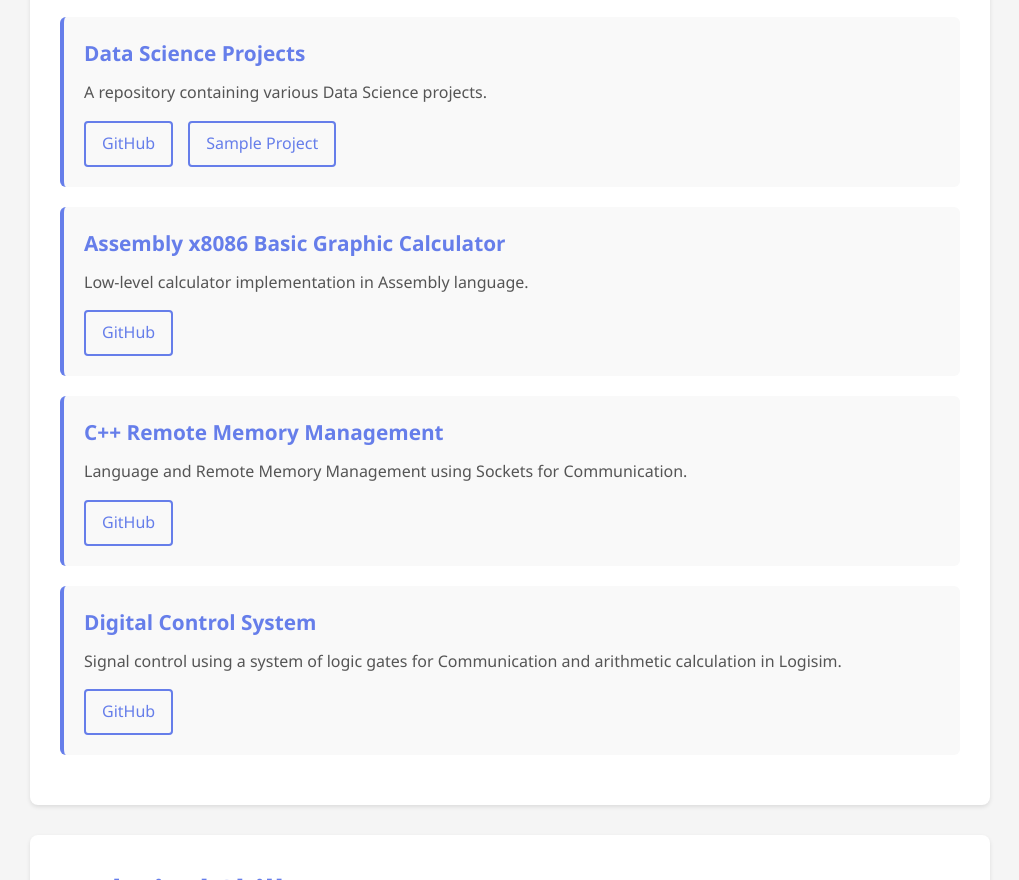
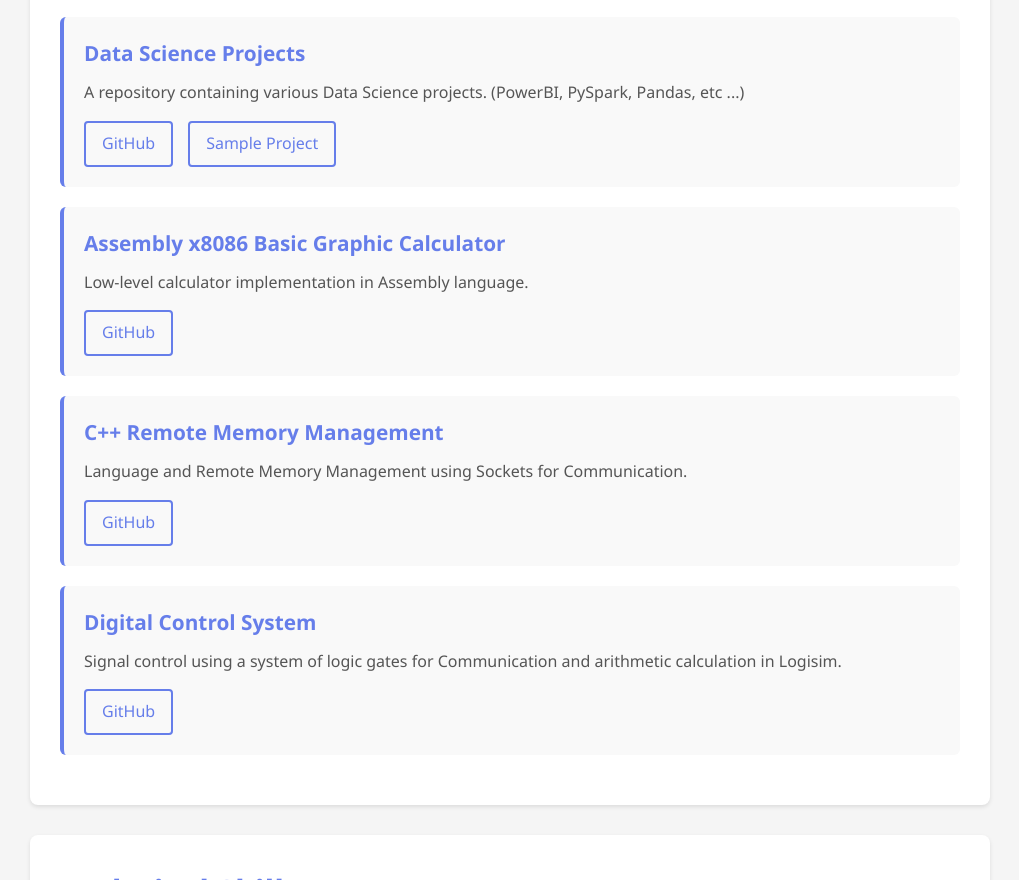
Before and after one commit to DixonJafet/Portfolio_website, a plain HTML site: page index.html in a window 1280 px wide. Shown: the part 1578-2458 px from the top of the page, without its empty margins (130-1149 px from the left). Drawn offline with Linux system fonts and the light colour scheme.

Commit message:
Update index.html

```diff
--- a/index.html
+++ b/index.html
@@ -72,7 +72,7 @@
 
         <div class="project-card">
           <h3>Data Science Projects</h3>
-          <p>A repository containing various Data Science projects.</p>
+          <p>A repository containing various Data Science projects. (PowerBI, PySpark, Pandas, etc ...)</p>
           <div class="project-links">
             <a href="https://github.com/DixonJafet/DataAnalysis" target="_blank">GitHub</a>
             <a href="https://colab.research.google.com/drive/1yBgCDW8X2QICDE2C087UfiRKXnCXsBN?usp=sharing" target="_blank">Sample Project</a>
```
